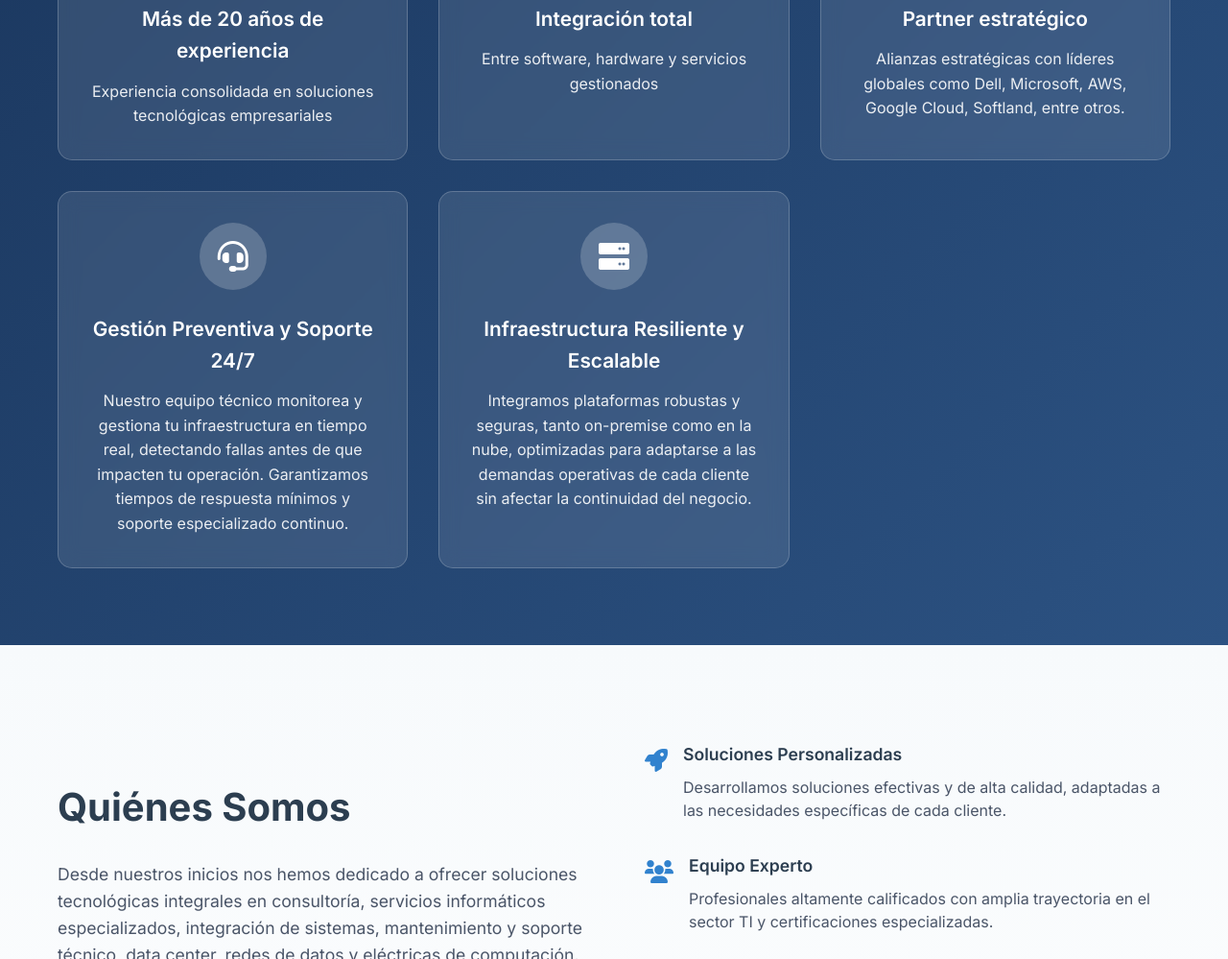
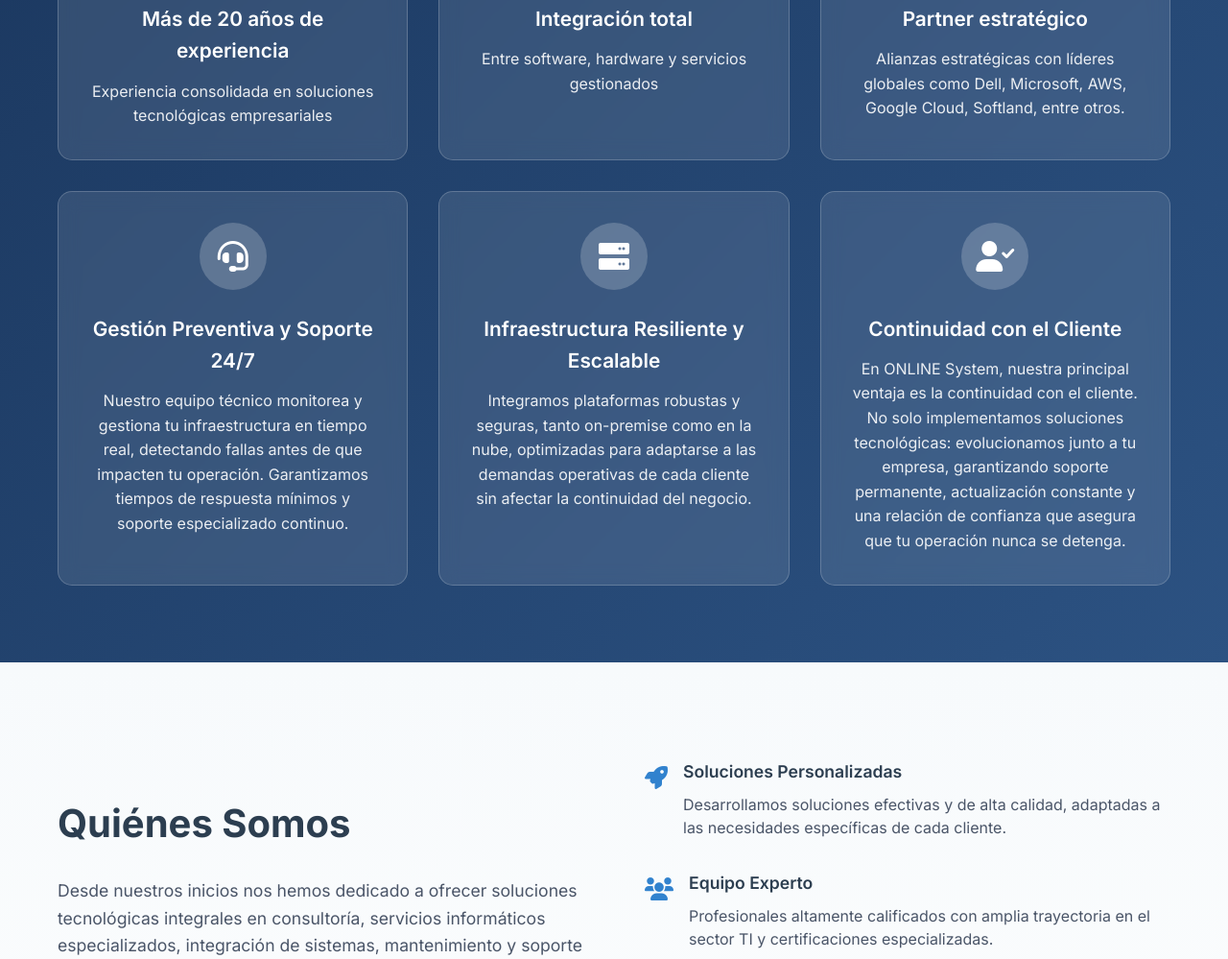
Before and after one commit to Alejandro9670/pagina-ONLINESystem, a website: page index.html in a window 1280 px wide. Shown: the part 5079-6078 px from the top of the page at 96% size. Drawn offline with Linux system fonts and the light colour scheme.

Commit message:
Updated index.html

```diff
--- a/index.html
+++ b/index.html
@@ -344,6 +344,13 @@
                     </div>
                     <h3>Infraestructura Resiliente y Escalable</h3>
                     <p>Integramos plataformas robustas y seguras, tanto on-premise como en la nube, optimizadas para adaptarse a las demandas operativas de cada cliente sin afectar la continuidad del negocio.</p>
+                </div>
+                <div class="advantage-card">
+                    <div class="advantage-icon">
+                        <i class="fas fa-user-check"></i>
+                    </div>
+                    <h3>Continuidad con el Cliente</h3>
+                    <p>En ONLINE System, nuestra principal ventaja es la continuidad con el cliente. No solo implementamos soluciones tecnológicas: evolucionamos junto a tu empresa, garantizando soporte permanente, actualización constante y una relación de confianza que asegura que tu operación nunca se detenga.</p>
                 </div>
             </div>
         </div>
```
